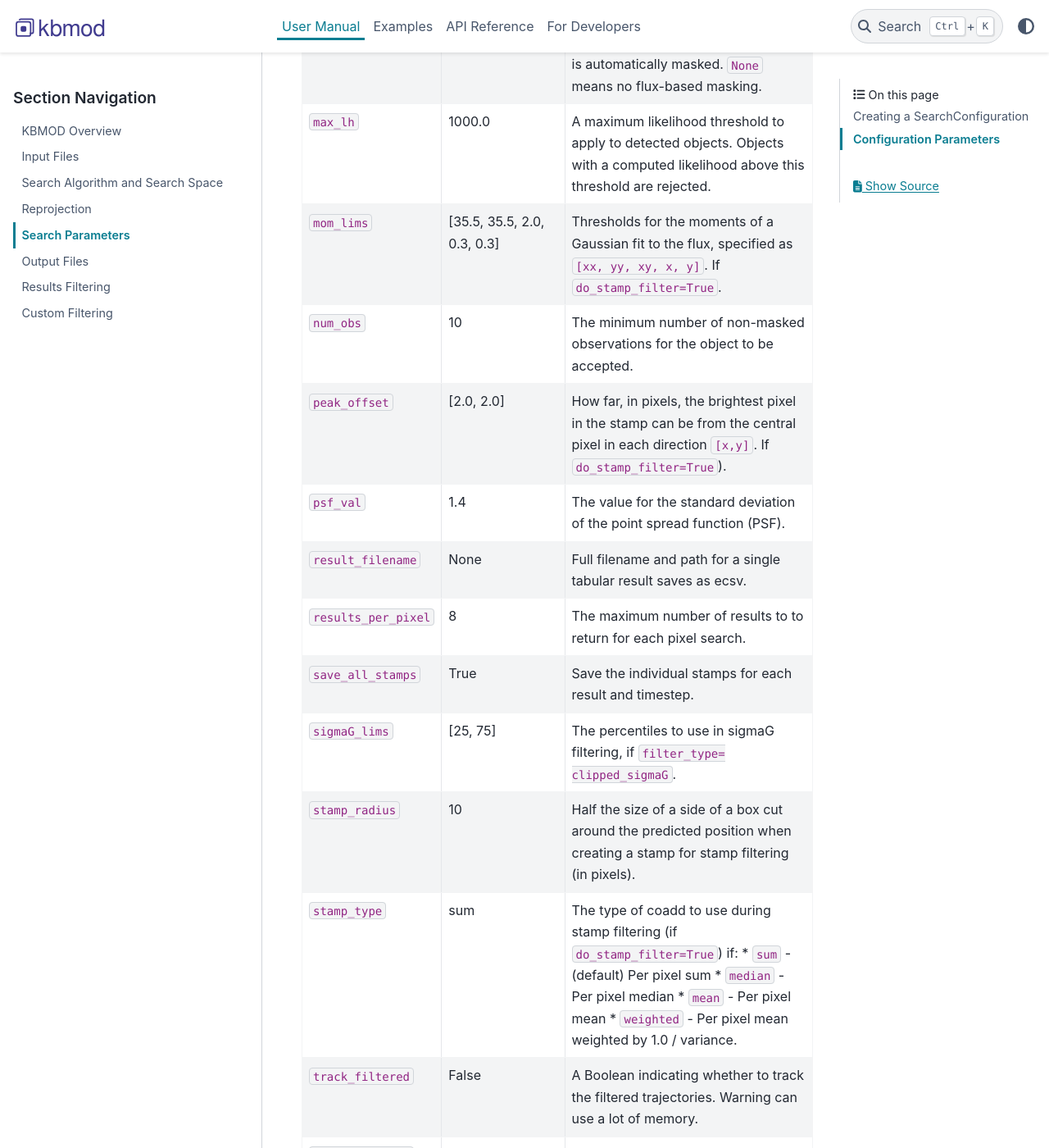
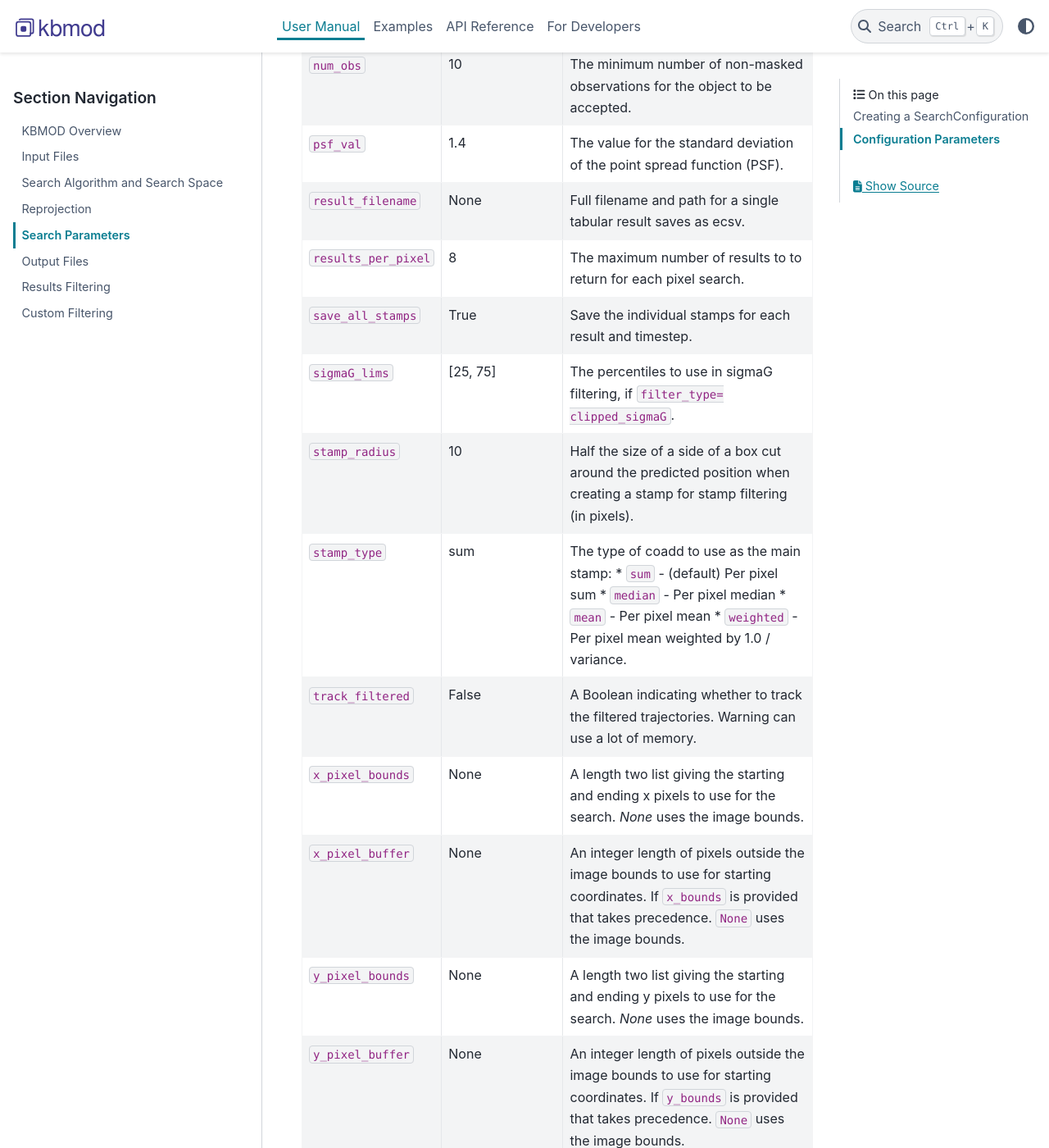
Before and after one commit to dirac-institute/kbmod, a Sphinx documentation site: the page built from docs/source/user_manual/search_params.rst, in a window 1280 px wide and 1400 px high, scrolled down 2893 px. Shown: the whole window at 82% size. Built offline with Sphinx 7.4.7 and the PyData theme 0.15.4, drawn with Linux system fonts in a browser that asks for light colours; pages that are not in the unit, such as notebooks, are missing from menus; some of the changed text lies outside the part shown.

Commit message:
Keep generation of stamp column

```diff
--- a/docs/source/user_manual/search_params.rst
+++ b/docs/source/user_manual/search_params.rst
@@ -32,11 +32,6 @@
 
 +------------------------+-----------------------------+----------------------------------------+
 | **Parameter**          | **Default Value**           | **Interpretation**                     |
-+------------------------+-----------------------------+----------------------------------------+
-| ``center_thresh``      | 0.00                        | The minimum fraction of total flux     |
-|                        |                             | within a stamp that must be contained  |
-|                        |                             | in the central pixel                   |
-|                        |                             | (if ``do_stamp_filter=True``).         |
 +------------------------+-----------------------------+----------------------------------------+
 | ``chunk_size``         | 500000                      | The batch size to use when processing  |
 |                        |                             | the results of the on-GPU search.      |
@@ -76,9 +71,6 @@
 +------------------------+-----------------------------+----------------------------------------+
 | ``do_mask``            | True                        | Apply the mask to the raw pixels.      |
 +------------------------+-----------------------------+----------------------------------------+
-| ``do_stamp_filter``    | True                        | Apply post-search filtering on the     |
-|                        |                             | image stamps.                          |
-+------------------------+-----------------------------+----------------------------------------+
 | ``encode_num_bytes``   | -1                          | The number of bytes to use to encode   |
 |                        |                             | ``psi`` and ``phi`` images on GPU. By  |
 |                        |                             | default a ``float`` encoding is used.  |
@@ -113,19 +105,9 @@
 |                        |                             | computed likelihood above this         |
 |                        |                             | threshold are rejected.                |
 +------------------------+-----------------------------+----------------------------------------+
-| ``mom_lims``           | [35.5, 35.5, 2.0, 0.3, 0.3] | Thresholds for the moments of a        |
-|                        |                             | Gaussian fit to the flux, specified as |
-|                        |                             | ``[xx, yy, xy, x, y]``.                |
-|                        |                             | If ``do_stamp_filter=True``.           |
-+------------------------+-----------------------------+----------------------------------------+
 | ``num_obs``            | 10                          | The minimum number of non-masked       |
 |                        |                             | observations for the object to be      |
 |                        |                             | accepted.                              |
-+------------------------+-----------------------------+----------------------------------------+
-| ``peak_offset``        | [2.0, 2.0]                  | How far, in pixels, the brightest pixel|
-|                        |                             | in the stamp can be from the central   |
-|                        |                             | pixel in each direction ``[x,y]``.     |
-|                        |                             | If ``do_stamp_filter=True``).          |
 +------------------------+-----------------------------+----------------------------------------+
 | ``psf_val``            | 1.4                         | The value for the standard deviation of|
 |                        |                             | the point spread function (PSF).       |
@@ -148,9 +130,8 @@
 |                        |                             | creating a stamp for stamp filtering   |
 |                        |                             | (in pixels).                           |
 +------------------------+-----------------------------+----------------------------------------+
-| ``stamp_type``         | sum                         | The type of coadd to use during stamp  |
-|                        |                             | filtering (if ``do_stamp_filter=True``)|
-|                        |                             | if:                                    |
+| ``stamp_type``         | sum                         | The type of coadd to use as the main   |
+|                        |                             | stamp:                                 |
 |                        |                             | * ``sum`` - (default) Per pixel sum    |
 |                        |                             | * ``median`` - Per pixel median        |
 |                        |                             | * ``mean`` - Per pixel mean            |
```
Also changed, not shown: docs/source/user_manual/results_filtering.rst (+0 -23 lines), 4 other files.
